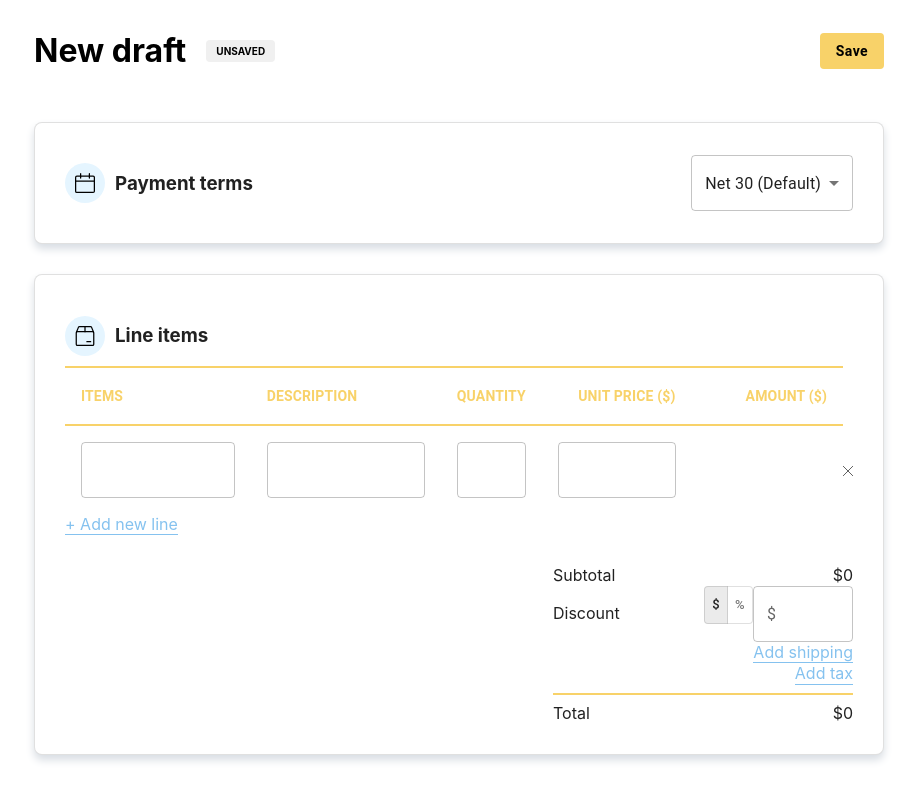
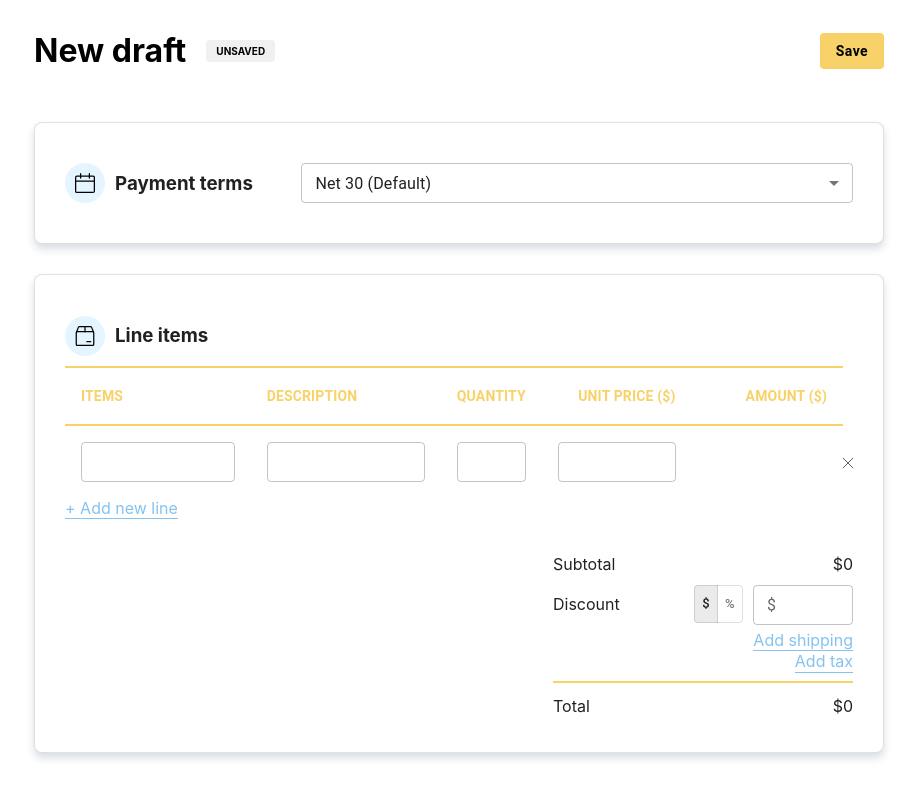
Before and after one commit to kiaramand/streamlined-fe-exercise, a React (Create React App) app: page / in a window 1280 px wide. Both pictures are taken after a click on the element "Add discount". Shown: the whole page, without its empty margins (181-1098 px from the left). Built offline with nearby package versions, Linux system fonts and the light colour scheme.

Commit message:
improve styling and add alert

```diff
--- a/package.json
+++ b/package.json
@@ -24,7 +24,8 @@
     "redux-thunk": "^2.4.2",
     "sass": "^1.56.0",
     "sass-loader": "^13.1.0",
-    "web-vitals": "^2.1.4"
+    "web-vitals": "^2.1.4",
+    "yup": "^0.32.11"
   },
   "scripts": {
     "start": "react-scripts start",
--- a/src/App.scss
+++ b/src/App.scss
@@ -2,6 +2,8 @@ $light-blue: #e5f5ff;
 $primary-yellow: #f8d269;
 $primary-blue: #85c2ef;
 $light-gray: #f0f0f0;
+$red: #ff571d;
+$light-red: #fad1c1;
 
 .App {
   text-align: center;
@@ -57,6 +59,17 @@ $light-gray: #f0f0f0;
   justify-content: center;
 }
 
+.error-icon {
+  background-color: $light-red;
+  svg {
+    color: $red;
+  }
+}
+
+.alert-error {
+  border-left: $red 10px solid !important;
+}
+
 .icon {
   width: 20px;
   height: 20px;
@@ -93,6 +106,17 @@ $light-gray: #f0f0f0;
   .circled-icon {
     margin-right: 10px;
   }
+  .terms-section {
+    width: 70%;
+    .dropdown-input {
+      min-width: 350px;
+      text-align: left;
+    }
+    .date-input {
+      margin-left: 10px;
+      width: 350px;
+    }
+  }
   .invoice-table {
     border-collapse: separate;
     .header-row {
@@ -125,6 +149,10 @@ $light-gray: #f0f0f0;
       line-height: 1.3;
       .flex-row {
         width: 100%;
+        margin: 5px 0 5px 0;
+        .toggle-group {
+          margin-right: 10px;
+        }
       }
       .input {
         width: 100px;
--- a/src/components/CircledIcon.js
+++ b/src/components/CircledIcon.js
@@ -1,8 +1,8 @@
 import React from 'react';
 
-const CircledIcon = ({ iconSrc, ...other }) => {
+const CircledIcon = ({ iconSrc, status, ...other }) => {
   return (
-    <div className='circled-icon'>
+    <div className={`circled-icon ${status === 'error' && 'error-icon'}`}>
       <img
         src={iconSrc}
         className='icon'
--- a/src/components/FormInputs/DropdownInput.js
+++ b/src/components/FormInputs/DropdownInput.js
@@ -5,14 +5,15 @@ import {
   Select
 } from '@mui/material';
 
-const DropdownInput = ({ terms, defaultTerms, handleChange, ...other }) => {
+const DropdownInput = ({ payment_terms, defaultTerms, handleChange, error, ...other }) => {
 
   return (
-    <FormControl fullWidth>
+    <FormControl className='dropdown-input' fullWidth size='small'>
       <Select
-        value={terms !== null ? terms : defaultTerms}
-        name='terms'
+        value={payment_terms}
+        name='payment_terms'
         onChange={(e) => handleChange(e.target)}
+        error={error}
       >
         <MenuItem value={7}>{`Net 7 ${defaultTerms === 7 ? '(Default)' : ''}`}</MenuItem>
         <MenuItem value={15}>{`Net 15 ${defaultTerms === 15 ? '(Default)' : ''}`}</MenuItem>
--- a/src/components/InvoiceCreateForm.js
+++ b/src/components/InvoiceCreateForm.js
@@ -16,8 +16,10 @@ import CircledIcon from './CircledIcon';
 import DateInput from './FormInputs/DateInput';
 import LineItem from './LineItem';
 import InvoiceTotalSection from './InvoiceTotalSection';
+import DropdownInput from './FormInputs/DropdownInput';
 import { getPreferences } from '../store/preferences';
-import DropdownInput from './FormInputs/DropdownInput';
+import invoiceValidationSchema from '../invoiceValidationSchema';
+import Alert from './Alert';
 
 const initialState = {
   defaultTerms: null,
@@ -25,14 +27,31 @@ const initialState = {
   discountShown: false,
   shippingShown: false,
   taxShown: false,
-  terms: null,
-  lineItems: [{ name: null, description: null, quantity: null, unit_price: null, itemId: 'item-0', amount: null }],
+  payment_terms: null,
+  line_items: [{
+    name: null,
+    description: null,
+    quantity: null,
+    unit_price: null,
+    itemId: 'item-0',
+    amount: null,
+    errors: {
+      name: false,
+      quantity: false,
+      unit_price: false
+    } }],
   discount: 0,
   discountType: "dollar",
   shipping: 0,
   tax: 0,
-  dueDate: null,
-  itemsCount: 1
+  due_date: null,
+  itemsCount: 1,
+  hasErrors: false,
+  errors: {
+    payment_terms: false,
+    discountType: false,
+    due_date: false
+  }
 }
 
 class InvoiceCreateForm extends React.Component {
@@ -56,7 +75,7 @@ class InvoiceCreateForm extends React.Component {
 
   setDefaultTerms() {
     if (this.props.preferences && this.props.preferences['default-net-terms']) {
-      this.setState({ defaultTerms: this.props.preferences['default-net-terms'] });
+      this.setState({ defaultTerms: this.props.preferences['default-net-terms'], payment_terms: this.props.preferences['default-net-terms'] });
     }
   }
 
@@ -65,50 +84,84 @@ class InvoiceCreateForm extends React.Component {
   }
 
   handleLineItemChange(itemId, target) {
-    let lineItems = this.state.lineItems;
-    lineItems.find((item, i) => {
+    let line_items = this.state.line_items;
+    line_items.find((item, i) => {
       if (item.itemId === itemId) {
-        lineItems[i][target.name] = target.value;
+        line_items[i][target.name] = target.value;
         return true;
       }
     })
-    this.setState({ lineItems: lineItems });
+    this.setState({ line_items: line_items });
   }
 
   async updateLineItemAmount(itemId) {
-    let lineItems = this.state.lineItems;
-    lineItems.find((item, i) => {
+    let line_items = this.state.line_items;
+    line_items.find((item, i) => {
       if (item.itemId === itemId) {
         if (item.quantity !== null && item.unit_price !== null) {
-          lineItems[i]['amount'] =  parseInt(item.quantity) * parseInt(item.unit_price);
+          line_items[i]['amount'] =  parseInt(item.quantity) * parseInt(item.unit_price);
         } else {
-          lineItems[i]['amount'] = 0.00;
+          line_items[i]['amount'] = 0.00;
         }
         return true;
       }
     })
-    await this.setState({ lineItems: lineItems });
+    await this.setState({ line_items: line_items });
   }
 
   addNewLine() {
-    let lineItems = this.state.lineItems;
-    lineItems.push({ name: null, description: null, quantity: null, unit_price: null, itemId: `item-${this.state.itemsCount}`, amount: null });
-    this.setState({ lineItems: lineItems, itemsCount: this.state.itemsCount+1 });
+    let line_items = this.state.line_items;
+    line_items.push({
+      name: null,
+      description: null,
+      quantity: null,
+      unit_price: null,
+      itemId: `item-${this.state.itemsCount}`,
+      amount: null,
+      errors: {
+        name: false,
+        quantity: false,
+        unit_price: false
+      }
+    });
+    this.setState({ line_items: line_items, itemsCount: this.state.itemsCount+1 });
   }
 
   removeLine(itemId) {
-    let lineItems = this.state.lineItems.filter(item => item.itemId !== itemId);
-    this.setState({ lineItems: lineItems });
+    let line_items = this.state.line_items.filter(item => item.itemId !== itemId);
+    this.setState({ line_items: line_items });
   }
 
   showHiddenSection(section) {
     this.setState({ [section]: true });
   }
 
-  handleSubmit(e) {
+  async handleSubmit(e) {
     e.preventDefault();
-    console.log('submitting values from state');
-    console.log(this.state);
+
+    const isFormValid = await invoiceValidationSchema.isValid(this.state, {
+      abortEarly: false, // Prevent aborting validation after first error
+    })
+
+    if (isFormValid) {
+      this.setState({ hasErrors: false })
+      console.log('valid!')
+    } else {
+      this.setState({ hasErrors: true })
+      invoiceValidationSchema.validate(this.state, { abortEarly: false }).catch((err) => {
+        let errors = err.inner.reduce((curr, prev) => {
+          return {
+            ...curr,
+            [prev.path]: true
+          }
+        }, {
+          payment_terms: false,
+          discountType: false,
+          due_date: false
+        })
+        this.setState({ errors: errors })
+      }, {})
+    }
   }
 
   render() {
@@ -128,6 +181,7 @@ class InvoiceCreateForm extends React.Component {
             Save
           </Button>
         </div>
+        {this.state.hasErrors && <Alert type={'error'} />}
         <Paper
           variant='outlined'
           className='flex-row space-between form-container'
@@ -136,14 +190,19 @@ class InvoiceCreateForm extends React.Component {
             <CircledIcon iconSrc={calendarIcon} />
             <h3>Payment terms</h3>
           </div>
-          <div className='flex-row'>
+          <div className='flex-row terms-section'>
             <DropdownInput
-              terms={this.state.terms}
+              payment_terms={this.state.payment_terms}
               defaultTerms={this.state.defaultTerms}
               handleChange={this.handleChange}
+              error={this.state.errors.payment_terms}
             />
-            {this.state.terms === 0 && (
-              <DateInput dueDate={this.state.dueDate} handleChange={this.handleChange} />
+            {this.state.payment_terms === 0 && (
+              <DateInput
+                due_date={this.state.due_date}
+                handleChange={this.handleChange}
+                error={this.state.errors.due_date}
+              />
             )}
           </div>
         </Paper>
@@ -174,7 +233,7 @@ class InvoiceCreateForm extends React.Component {
                 </TableRow>
               </TableHead>
               <TableBody>
-                {this.state.lineItems.map((item) => {
+                {this.state.line_items.map((item) => {
                   return (
                     <LineItem
                       key={item.itemId}
@@ -195,7 +254,7 @@ class InvoiceCreateForm extends React.Component {
             discountShown={this.state.discountShown}
             taxShown={this.state.taxShown}
             discountType={this.state.discountType}
-            lineItems={this.state.lineItems}
+            line_items={this.state.line_items}
             tax={this.state.tax}
             discount={this.state.discount}
             shipping={this.state.shipping}
--- a/src/components/InvoiceTotalSection.js
+++ b/src/components/InvoiceTotalSection.js
@@ -16,8 +16,8 @@ const calculateTotal = ( discountType, discount, subtotal, shipping, tax ) => {
   return total + tax + shipping;
 }
 
-const calculateSubtotal = ( lineItems ) => {
-  return lineItems.reduce((prev, curr) => {
+const calculateSubtotal = ( line_items ) => {
+  return line_items.reduce((prev, curr) => {
     if (curr.amount !== null) {
       return prev + parseInt(curr.amount);
     }
@@ -35,12 +35,12 @@ const InvoiceTotalSection = (
     discount,
     shipping,
     tax,
-    lineItems,
+    line_items,
     handleChange,
     ...other
   }) => {
 
-  const subtotal = calculateSubtotal(lineItems)
+  const subtotal = calculateSubtotal(line_items)
 
   return (
     <div className='flex-column invoice-total-section-wrapper'>
@@ -54,6 +54,7 @@ const InvoiceTotalSection = (
             <div className='label'>Discount</div>
             <div>
               <ToggleButtonGroup
+                className='toggle-group'
                 value={discountType}
                 onChange={(e) => handleChange({value: e.target.value, name: 'discountType'})}
                 size='small'
@@ -66,6 +67,7 @@ const InvoiceTotalSection = (
                 </ToggleButton>
               </ToggleButtonGroup>
               <TextField
+                size='small'
                 className='input'
                 type='number'
                 inputProps={{ min: 0 }}
@@ -86,6 +88,7 @@ const InvoiceTotalSection = (
           <div className='flex-row space-between'>
             <div className='label'>shipping</div>
             <TextField
+              size='small'
               className='input'
               type='number'
               onChange={(e) => handleChange({ value: parseInt(e.target.value), name: 'shipping' })}
@@ -105,6 +108,7 @@ const InvoiceTotalSection = (
           <div className='flex-row space-between'>
             <div className='label'>tax</div>
             <TextField
+              size='small'
               className='input'
               type='number'
               onChange={(e) => handleChange({ value: parseInt(e.target.value), name: 'tax' })}
--- a/src/components/LineItem.js
+++ b/src/components/LineItem.js
@@ -12,13 +12,16 @@ const LineItem = ({ item, removeLine, handleLineItemChange, updateLineItemAmount
     <TableRow className='line-item'>
       <TableCell>
         <TextField
+          size='small'
           name='name'
           value={item.name}
+          error={item.errors['name']}
           onChange={(e) => handleLineItemChange(item.itemId, e.target)}
         />
       </TableCell>
       <TableCell>
         <TextField
+          size='small'
           name='description'
           value={item.description}
           onChange={(e) => handleLineItemChange(item.itemId, e.target)}
@@ -26,8 +29,10 @@ const LineItem = ({ item, removeLine, handleLineItemChange, updateLineItemAmount
       </TableCell>
       <TableCell align='right' >
         <TextField
+          size='small'
           name='quantity'
           type='number'
+          error={item.errors['quantity']}
           inputProps={{min: 0, step: 1}}
           value={item.quantity}
           onChange={(e) => {
@@ -38,8 +43,10 @@ const LineItem = ({ item, removeLine, handleLineItemChange, updateLineItemAmount
       </TableCell>
       <TableCell align='right' >
         <TextField
+          size='small'
           name='unit_price'
           type='number'
+          error={item.errors['unit_price']}
           inputProps={{ min: 0 }}
           value={item.unit_price}
           onChange={(e) => {
--- /dev/null
+++ b/src/invoiceValidationSchema.js
@@ -0,0 +1,18 @@
+import * as yup from 'yup';
+
+const invoiceValidationSchema = yup.object().shape({
+  payment_terms: yup.number().required(),
+  due_date: yup.string().when('payment_terms', {
+    is: 0,
+    then: yup.string().required()
+  }),
+  line_items: yup.array().of(
+    yup.object().shape({
+      name: yup.string().required(),
+      quantity: yup.number().required(),
+      unit_price: yup.number().required()
+    })
+  )
+})
+
+export default invoiceValidationSchema;
```
Also changed, not shown: src/components/Alert.js (+9 -3 lines), src/components/FormInputs/DateInput.js (+6 -4 lines), 2 other files (tests, documents, lock files or other folders).
